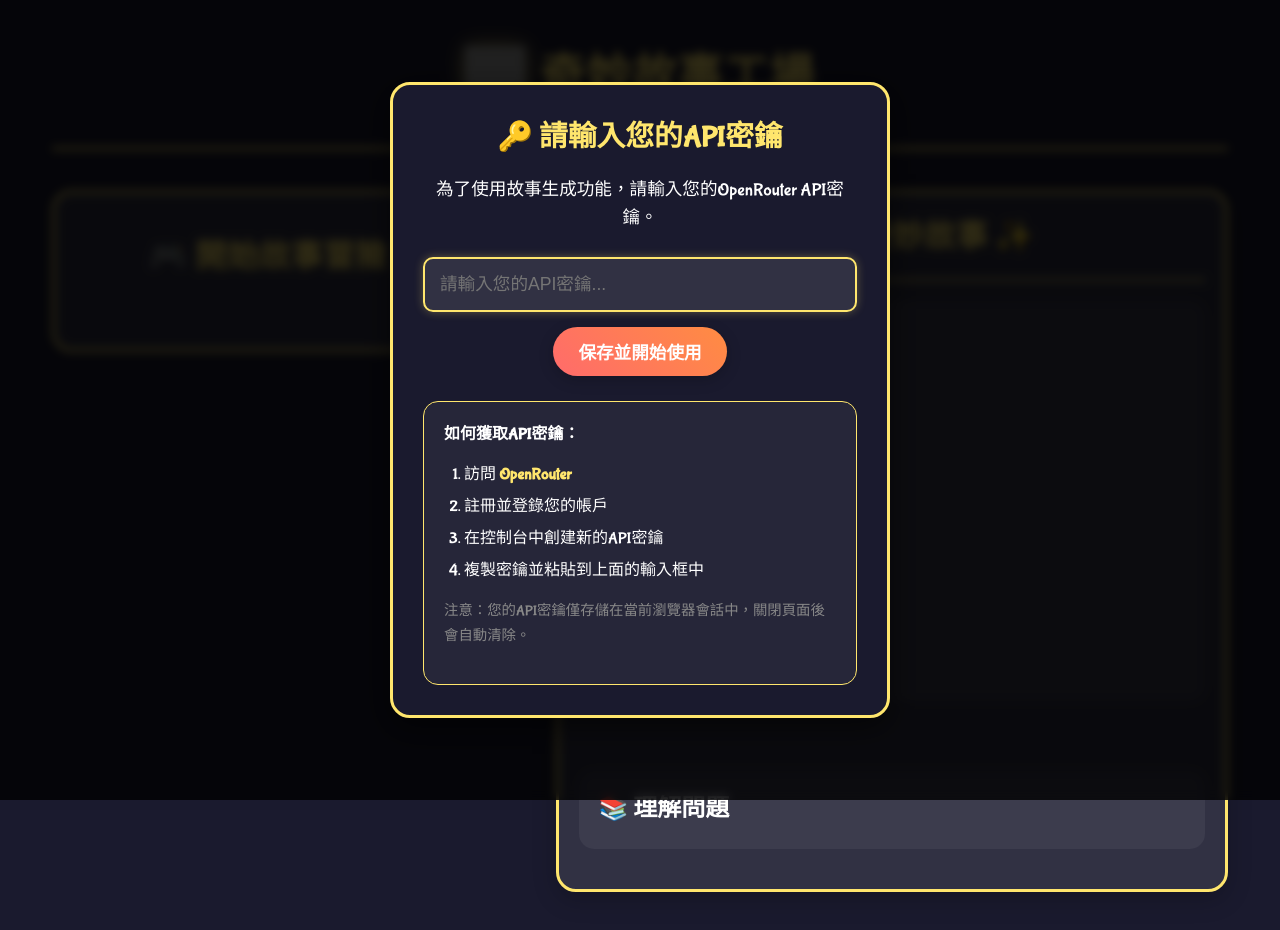
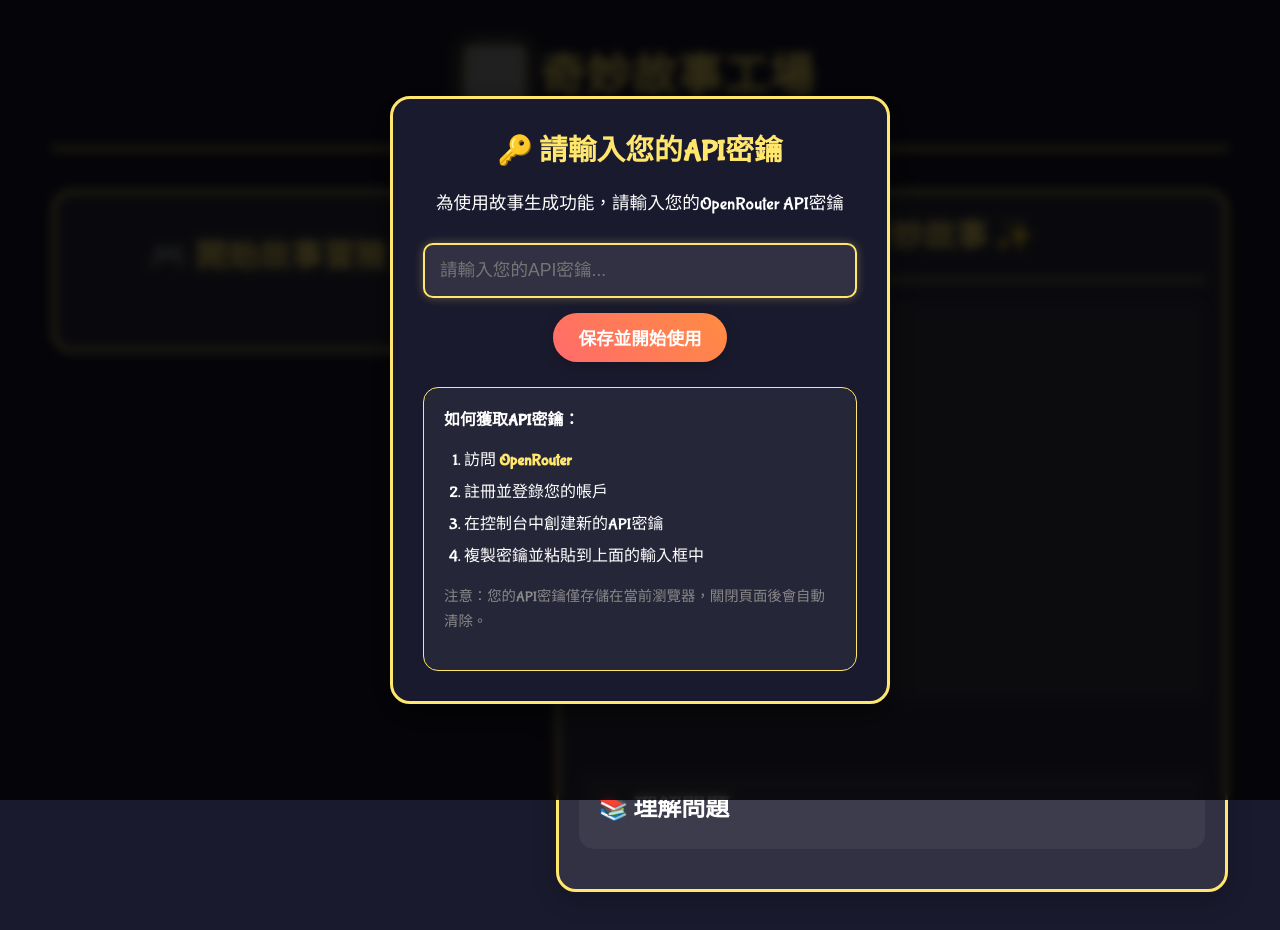
Before and after one commit to Cfsthk/Story-Generator, a plain HTML site: page Story generator/Story generator/index.html in a window 1280 px wide. Drawn offline with Linux system fonts and the light colour scheme; grey boxes are pictures that could not be loaded; a web font is replaced by a local one.

Commit message:
Add files via upload

```diff
--- a/Story generator/Story generator/app.js
+++ b/Story generator/Story generator/app.js
@@ -26,7 +26,7 @@ function showAPIKeyModal() {
     modal.innerHTML = `
         <div class="modal-content">
             <h2>🔑 請輸入您的API密鑰</h2>
-            <p>為了使用故事生成功能，請輸入您的OpenRouter API密鑰。</p>
+            <p>為使用故事生成功能，請輸入您的OpenRouter API密鑰</p>
             <div class="api-key-input-container">
                 <input type="password" id="api-key-input" placeholder="請輸入您的API密鑰..." />
                 <button id="save-api-key-btn" class="save-api-key-btn">保存並開始使用</button>
@@ -39,7 +39,7 @@ function showAPIKeyModal() {
                     <li>在控制台中創建新的API密鑰</li>
                     <li>複製密鑰並粘貼到上面的輸入框中</li>
                 </ol>
-                <p><small>注意：您的API密鑰僅存儲在當前瀏覽器會話中，關閉頁面後會自動清除。</small></p>
+                <p><small>注意：您的API密鑰僅存儲在當前瀏覽器，關閉頁面後會自動清除。</small></p>
             </div>
         </div>
     `;
--- a/Story generator/Story generator/index.html
+++ b/Story generator/Story generator/index.html
@@ -3,7 +3,7 @@
 <head>
     <meta charset="UTF-8">
     <meta name="viewport" content="width=device-width, initial-scale=1.0">
-    <title>奇妙故事工場 - 廣東話兒童故事及漫畫生成器</title>
+    <title>奇妙故事工場 - 兒童故事生成器</title>
     <link rel="stylesheet" href="styles.css">
     <link rel="stylesheet" href="cursor.css">
     <link rel="preconnect" href="https://fonts.googleapis.com">
```
